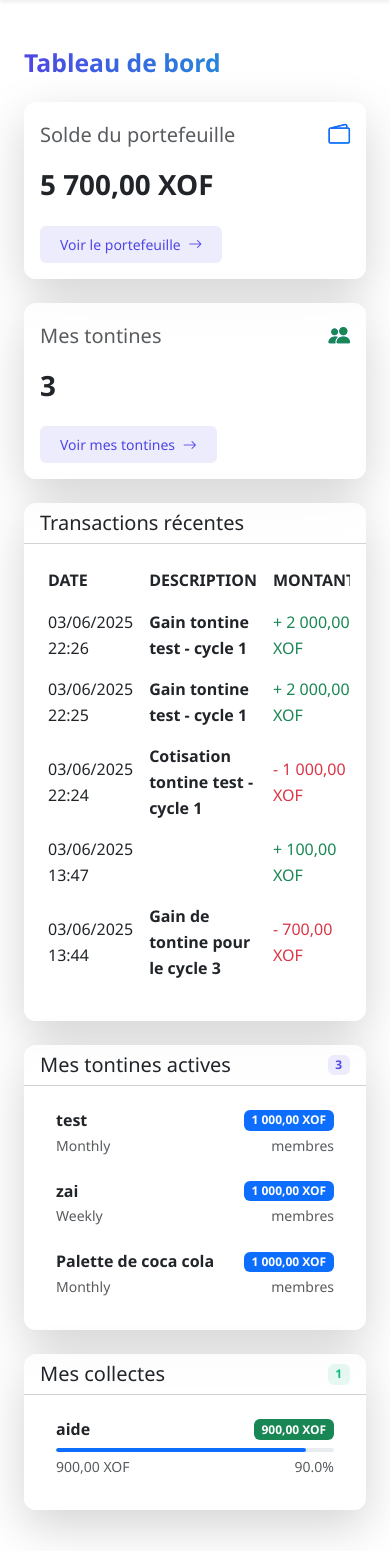
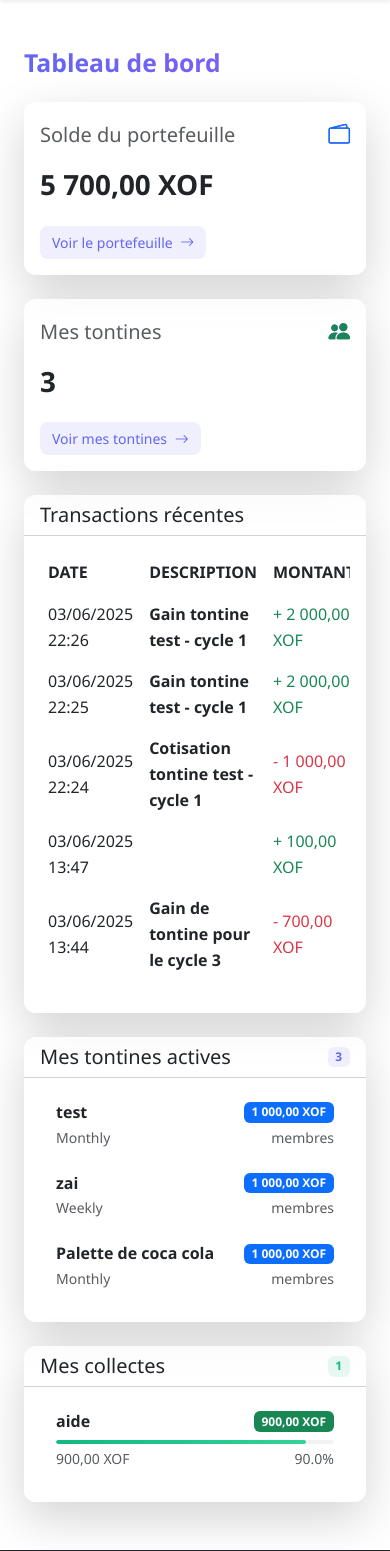
Before and after one commit to himralefort/Tontineplus, a Flask app: page /dashboard in a window 390 px wide. Shown: the part 58-1609 px from the top of the page. Run offline with Flask 3, Linux system fonts and the light colour scheme; a user stored in the database is signed in; data comes from the database, SQL or seed files in the repository; data that the repository does not hold is empty.

Commit message:
Update style.css

```diff
--- a/static/css/style.css
+++ b/static/css/style.css
@@ -160,3 +160,122 @@ a:hover {
 .progress-bar {
     border-radius: 4px;
 }
+/* static/style.css */
+:root {
+    --glass-bg-light: rgba(255, 255, 255, 0.75);
+    --glass-border-light: rgba(209, 213, 219, 0.3);
+    --glass-bg-dark: rgba(17, 25, 40, 0.85);
+    --glass-border-dark: rgba(255, 255, 255, 0.125);
+}
+
+.glass-card {
+    backdrop-filter: blur(16px) saturate(180%);
+    -webkit-backdrop-filter: blur(16px) saturate(180%);
+    background-color: var(--glass-bg-light);
+    border-radius: 12px;
+    border: 1px solid var(--glass-border-light);
+    transition: all 0.3s ease;
+}
+
+.dark .glass-card,
+[data-bs-theme="dark"] .glass-card {
+    background-color: var(--glass-bg-dark);
+    border-color: var(--glass-border-dark);
+}
+
+.hover-scale {
+    transition: transform 0.3s ease, box-shadow 0.3s ease;
+}
+
+.hover-scale:hover {
+    transform: translateY(-5px);
+    box-shadow: 0 10px 25px -5px rgba(0, 0, 0, 0.15) !important;
+}
+
+/* Text gradients */
+.text-gradient-primary {
+    background: linear-gradient(90deg, #6366f1 0%, #8b5cf6 100%);
+    -webkit-background-clip: text;
+    background-clip: text;
+    color: transparent;
+}
+
+/* Icons */
+.gradient-icon {
+    background: linear-gradient(135deg, #6366f1 0%, #8b5cf6 100%);
+    -webkit-background-clip: text;
+    background-clip: text;
+    color: transparent;
+}
+
+/* Buttons */
+.btn-float {
+    background-color: rgba(99, 102, 241, 0.1);
+    color: #6366f1;
+    border: none;
+    border-radius: 8px;
+    padding: 0.375rem 0.75rem;
+    transition: all 0.3s ease;
+}
+
+.btn-float:hover {
+    background-color: rgba(99, 102, 241, 0.2);
+    transform: translateY(-2px);
+    color: #6366f1;
+}
+
+/* Dark mode adjustments */
+.dark .btn-float,
+[data-bs-theme="dark"] .btn-float {
+    background-color: rgba(165, 180, 252, 0.2);
+    color: #a5b4fc;
+}
+
+/* Badges */
+.badge-soft {
+    padding: 0.35em 0.65em;
+    font-weight: 500;
+}
+
+.bg-primary-soft {
+    background-color: rgba(99, 102, 241, 0.1) !important;
+    color: #6366f1 !important;
+}
+
+.bg-success-soft {
+    background-color: rgba(16, 185, 129, 0.1) !important;
+    color: #10b981 !important;
+}
+
+/* Table hover effect */
+.table-hover tbody tr {
+    transition: all 0.2s ease;
+}
+
+.table-hover tbody tr:hover {
+    background-color: rgba(0, 0, 0, 0.02) !important;
+}
+
+.dark .table-hover tbody tr:hover,
+[data-bs-theme="dark"] .table-hover tbody tr:hover {
+    background-color: rgba(255, 255, 255, 0.02) !important;
+}
+
+/* Progress bars */
+.progress {
+    border-radius: 4px;
+    background-color: rgba(0, 0, 0, 0.05);
+}
+
+.progress-bar {
+    border-radius: 4px;
+    background: linear-gradient(90deg, #10b981 0%, #34d399 100%);
+}
+
+/* Responsive adjustments */
+@media (max-width: 768px) {
+    .glass-card {
+        backdrop-filter: blur(8px);
+        -webkit-backdrop-filter: blur(8px);
+    }
+}
```
